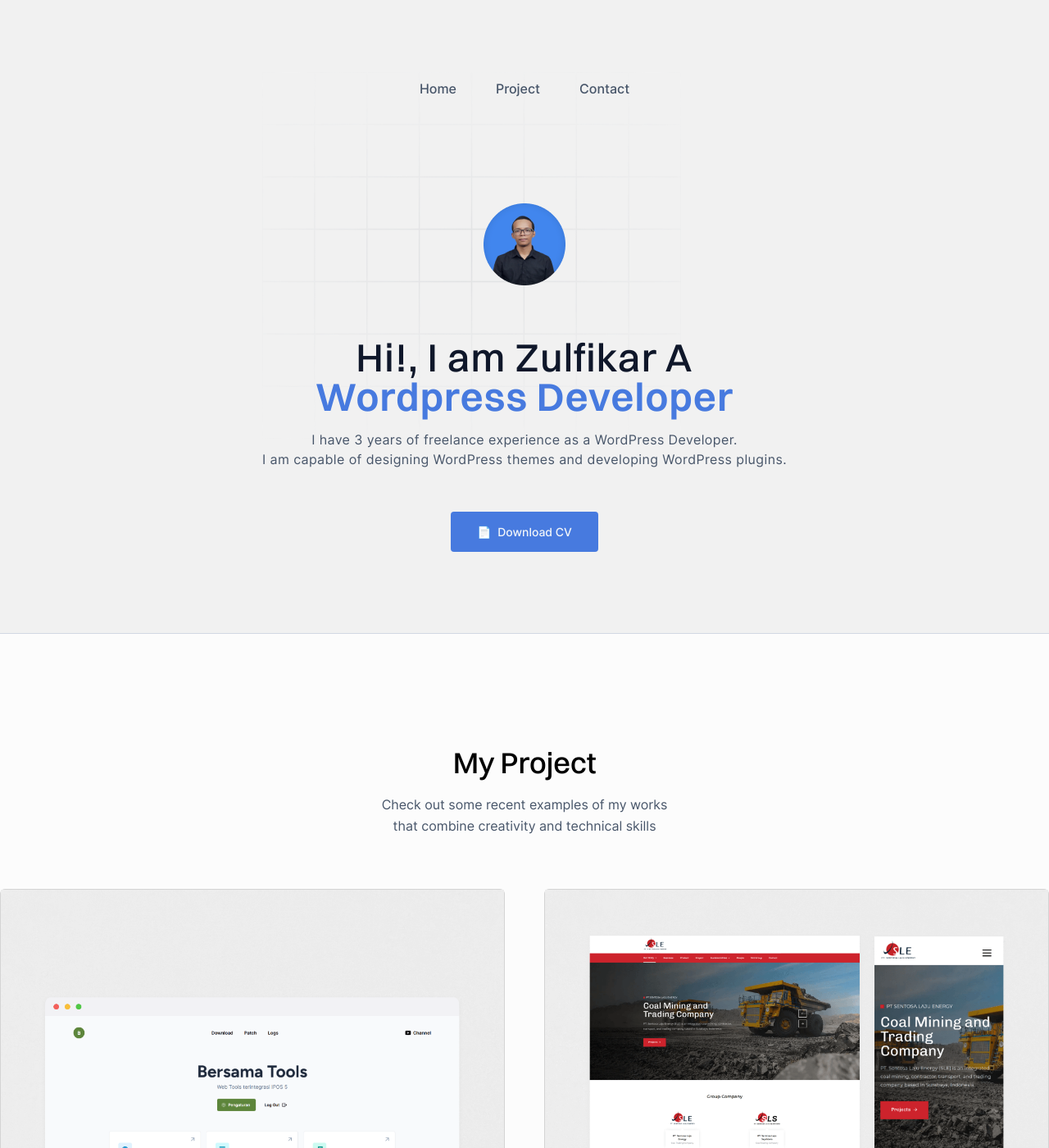
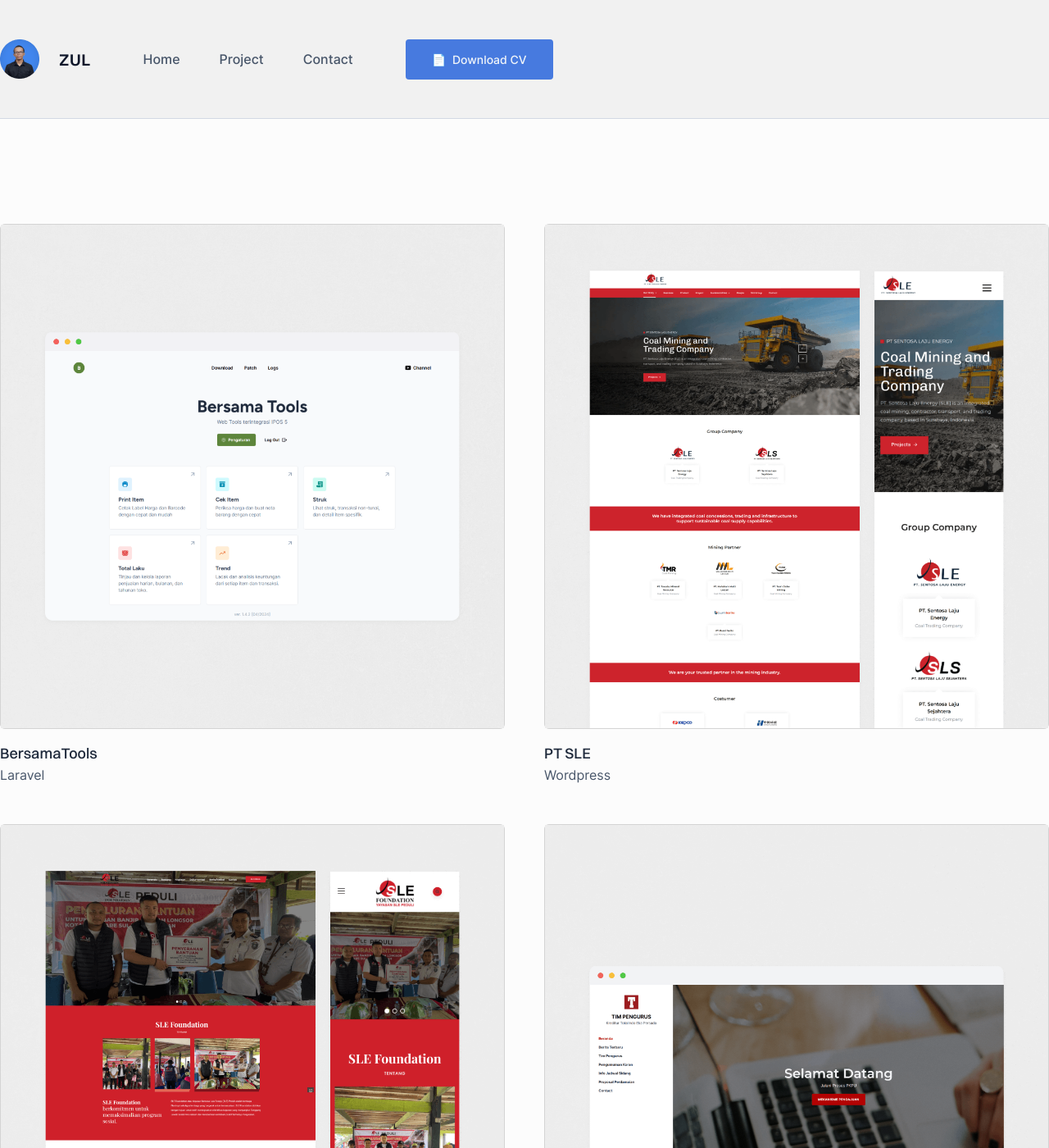
Before and after one commit to Zulfkr197/zulfkr197.github.io, a Jekyll site: the page built from portofolio.html, in a window 1280 px wide and 1400 px high. Shown: the whole window at 82% size. Built offline with Jekyll 4.4.1, drawn with Linux system fonts in a browser that asks for light colours.

Commit message:
Update default.html

```diff
--- a/_layouts/default.html
+++ b/_layouts/default.html
@@ -12,14 +12,40 @@
 </head>
 <body class='bg-bone font-body'>
 
-	<header class="header flex pt-16 pb-20 md:pt-24 md:pb-28">
-		<div class="flex flex-col gap-10 md:gap-12 lg:gap-16 mx-auto max-w-screen-xl px-6 sm:px-10 xl:px-0">
+	<header class="header flex {% if page.title %} py-12 {% else %} pt-16 pb-20 md:pt-24 md:pb-28 {% endif %}">
+		<div class="flex flex-col max-w-screen-xl {% if page.title %} md:flex-row items-center gap-8 sm:gap-10 lg:gap-16 mx-auto w-full px-6 sm:px-10 xl:px-0 relative {% else %} gap-10 md:gap-12 lg:gap-16 mx-auto px-6 sm:px-10 xl:px-0 {% endif %}">
+
+			{% if page.title %}
+
+				<div class="mask absolute opacity-75 inset-x-0 -top-48 -z-10 opacity-75 mx-auto max-w-sm block sm:hidden">
+					<img src="{{ "/" | relative_url  }}assets/images/mask.png">
+				</div>
+
+				<div class="flex flex-col md:flex-row gap-3 md:gap-6 justify-items-center items-center relative">
+
+					<div class="profile relative z-10">
+						<img src="{{ "/" | relative_url  }}assets/images/avatar-hero.png" alt="zulfikar">
+					</div>
+
+					<div class="heading relative z-10">
+						<h2 class="font-heading font-semibold text-xl text-slate-900 leading-tight tracking-wide">ZUL</b></h2>
+					</div>
+
+				</div>
+
+				{% include navigation.html %}
+
+				<div class="btn text-center">
+					<a class="bg-main px-8 text-sm font-medium py-4 rounded text-slate-100 hover:bg-main-hover" href="/CV_ZULFIKAR.pdf">📄 <span class="pl-1"></span>Download CV</span></a>
+				</div>
+
+			{% else %}
 
 				{% include navigation.html %}
 
 				<div class="hero flex flex-col gap-10 md:gap-12 lg:gap-16 mx-auto items-center relative">
 
-				<div class="mask absolute inset-0 -top-24 -z-10 opacity-75">
+					<div class="mask absolute opacity-75 inset-0 -top-24 -z-10">
 						<img src="{{ "/" | relative_url  }}assets/images/mask.png">
 					</div>
 
@@ -39,12 +65,15 @@
 
 				</div>
 
+			{% endif %}
+
 		</div>
 	</header>
 
 	<section class="bg-bone-surface py-24 lg:py-32 border-y border-bone-outline">
 		<div class="flex flex-col gap-16 mx-auto max-w-screen-xl px-6 sm:px-10 xl:px-0">
 
+			{% unless page.title %}
 			<div class="heading text-center">
 				{% if page.portofolio %}
 					<h3 class="font-heading leading-relaxed pb-2 text-4xl font-medium">My Project</h3>
@@ -54,10 +83,11 @@
 					<p class="text-slate-600 leading-relaxed">Some of the projects we have worked on.<br><a class="font-semibold text-main border-b-2 border-main hover:text-main-hover" href="/portofolio">See All ⚡</a></p>
 				{% endif %}
 			</div>
+			{% endunless %}
 
 			<!-- Foreach -->
 			<div class="content">
-				<div class="grid grid-cols-1 md:grid-cols-2 gap-10 lg:gap-12">
+				<div class="{% if page.title %} grid grid-cols-1 md:grid-cols-2 gap-10 lg:gap-12 {% else %} article flex flex-col gap-12 {% endif %}">
 					{{ content }}
 				</div>
 			</div>
```
Lines whose indentation alone changed are shown as unchanged.
